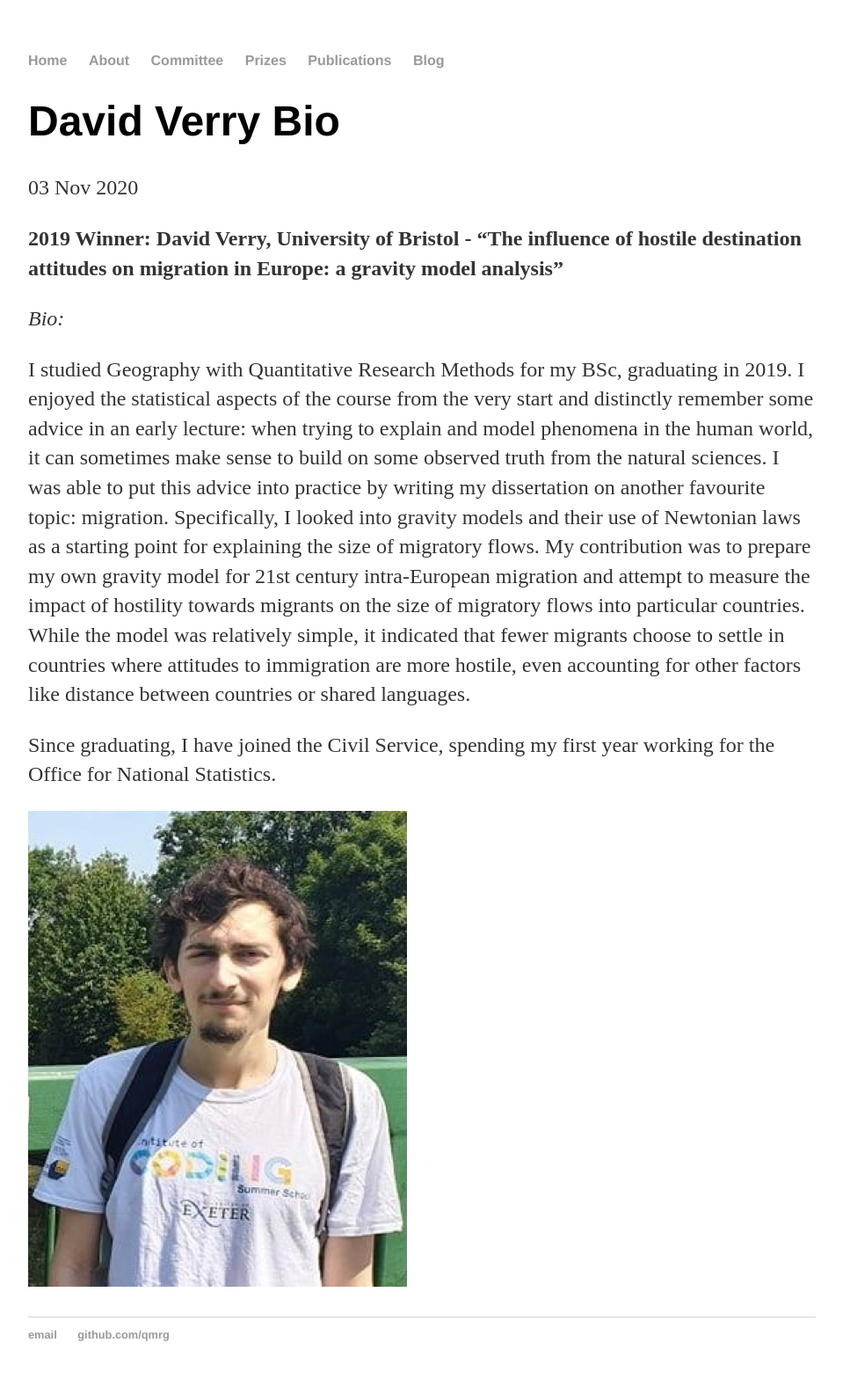
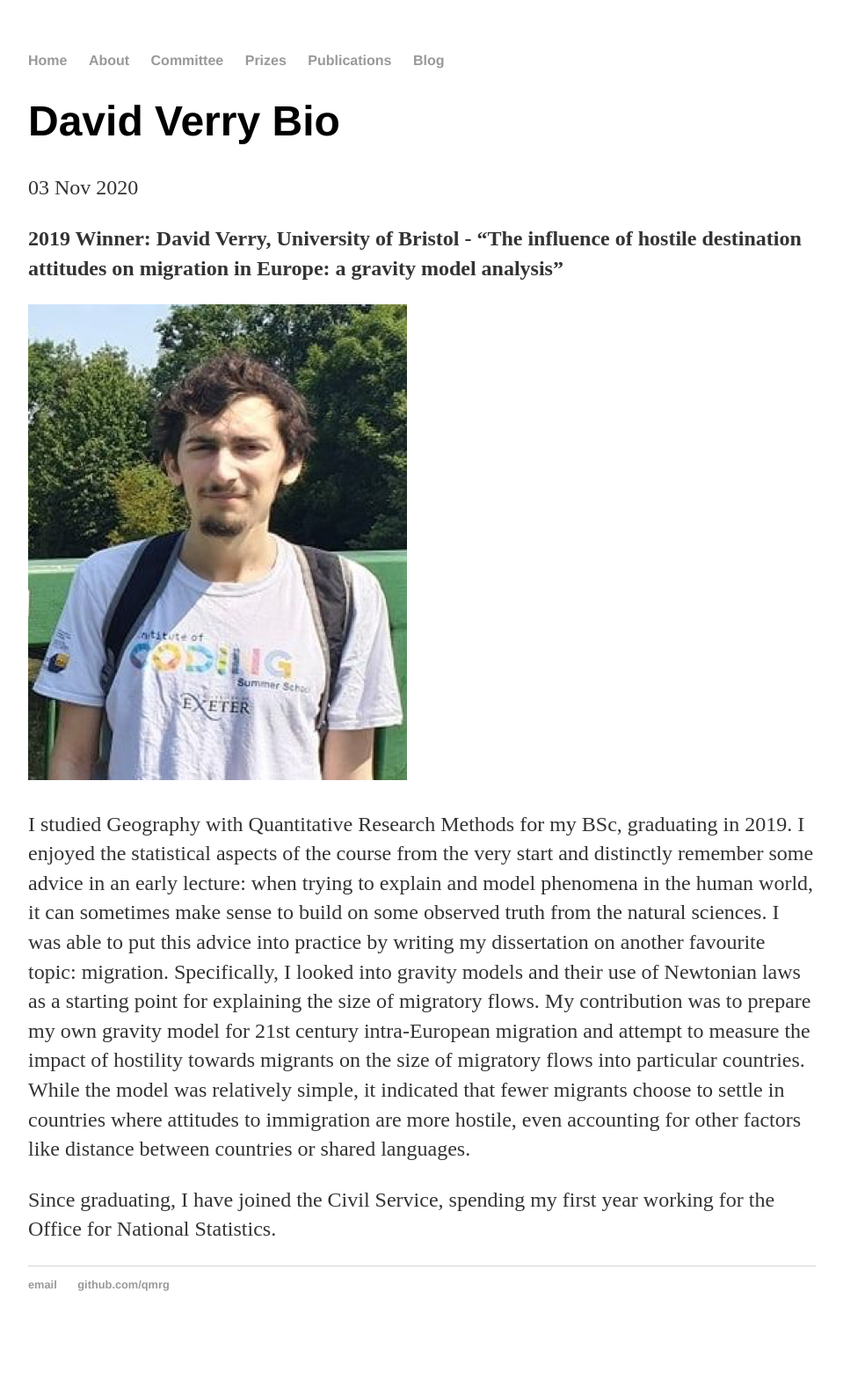
Before and after one commit to qmrg/qmrg.github.io, a Jekyll site: the page built from _posts/2020-12-3-Verry_bio.md, in a window 1280 px wide. Shown: the whole page at 88% size, without its empty margins (160-1119 px from the left). Built offline with Jekyll 4.4.1, drawn with Linux system fonts in a browser that asks for light colours; after the commit the page ends 1528 px from its top, so only the background shows below that.

Commit message:
Update 2020-12-3-Verry_bio.md
Moved photo up higher as looked better

```diff
--- a/_posts/2020-12-3-Verry_bio.md
+++ b/_posts/2020-12-3-Verry_bio.md
@@ -6,10 +6,8 @@ date: 2020-11-3
 
 **2019 Winner: David Verry, University of Bristol - “The influence of hostile destination attitudes on migration in Europe: a gravity model analysis”**
 
-_Bio:_
+![David Verry](/images/verry_bio.png)
 
 I studied Geography with Quantitative Research Methods for my BSc, graduating in 2019. I enjoyed the statistical aspects of the course from the very start and distinctly remember some advice in an early lecture: when trying to explain and model phenomena in the human world, it can sometimes make sense to build on some observed truth from the natural sciences. I was able to put this advice into practice by writing my dissertation on another favourite topic: migration. Specifically, I looked into gravity models and their use of Newtonian laws as a starting point for explaining the size of migratory flows. My contribution was to prepare my own gravity model for 21st century intra-European migration and attempt to measure the impact of hostility towards migrants on the size of migratory flows into particular countries. While the model was relatively simple, it indicated that fewer migrants choose to settle in countries where attitudes to immigration are more hostile, even accounting for other factors like distance between countries or shared languages.
 
 Since graduating, I have joined the Civil Service, spending my first year working for the Office for National Statistics.
-
-![David Verry](/images/verry_bio.png)
```
